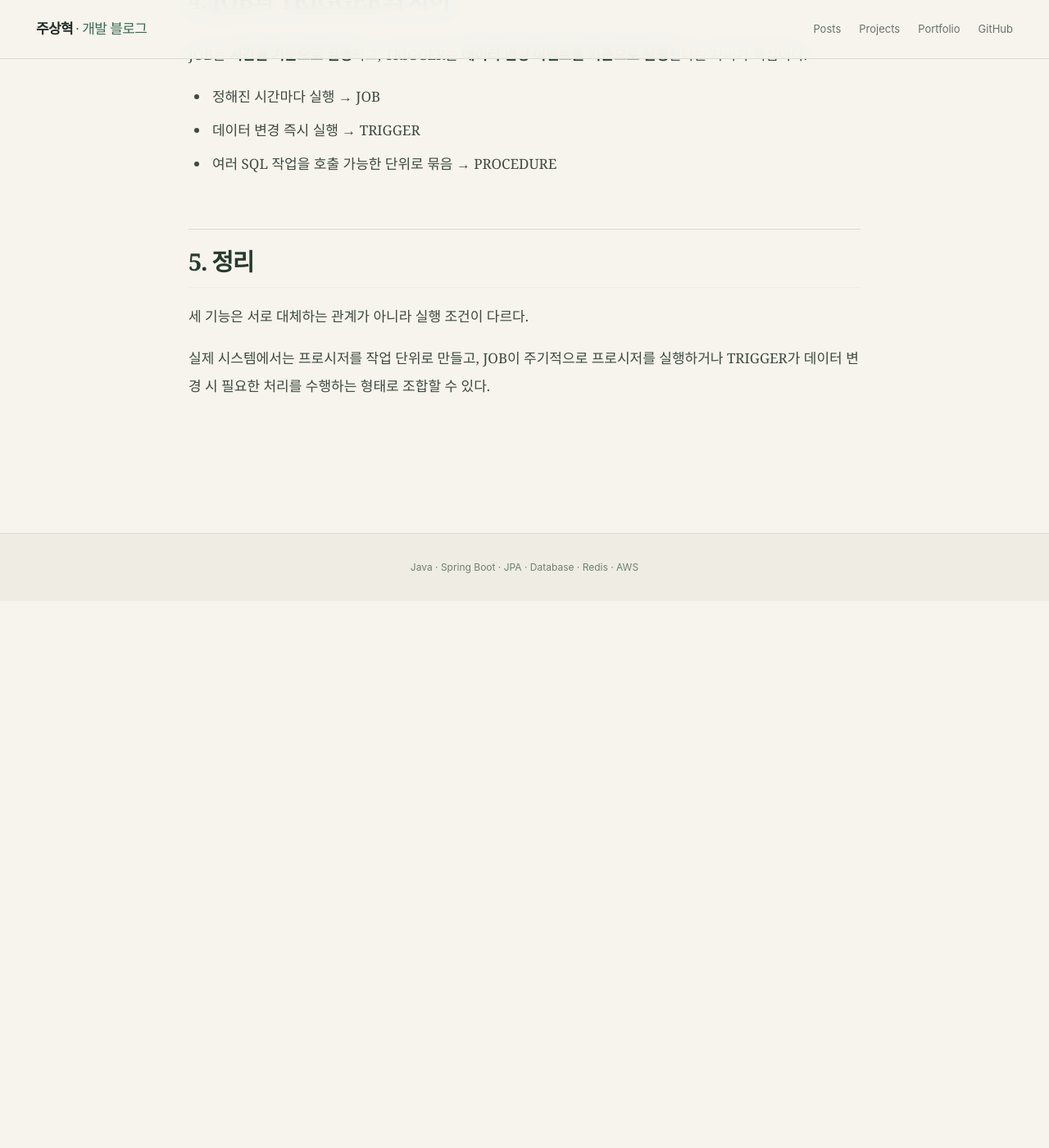
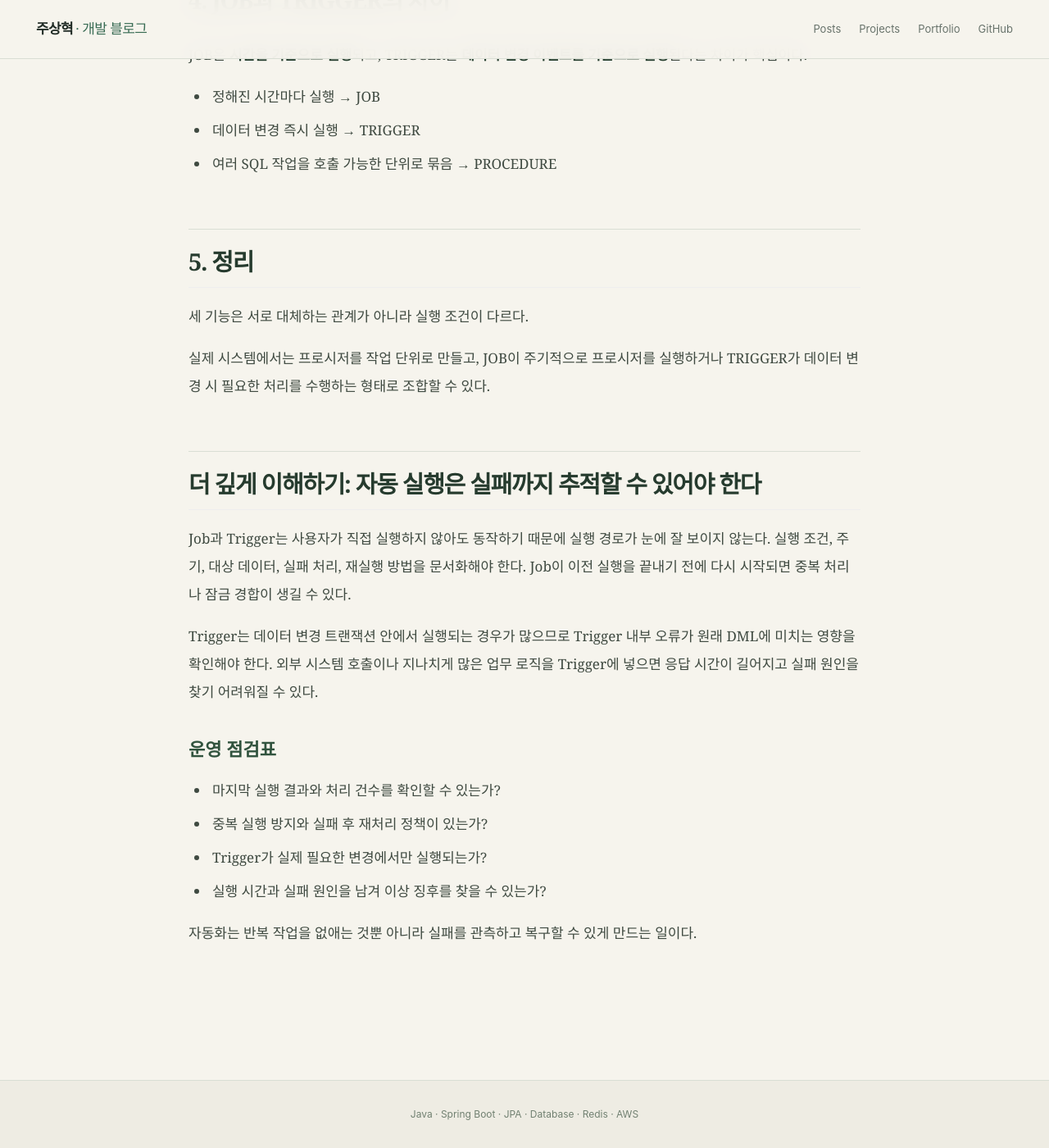
Before and after one commit to zuzusnasna/zuzusnasna.github.io, a Jekyll site: the page built from _posts/2026-10-28-plsql-job-trigger.md, in a window 1280 px wide and 1400 px high, scrolled down 1750 px. Shown: the whole window at 82% size. Built offline with Jekyll 4.4.1, drawn with Linux system fonts in a browser that asks for light colours; before the commit the page ends 2483 px from its top, so only the background shows below that.

```diff
--- a/_posts/2026-10-28-plsql-job-trigger.md
+++ b/_posts/2026-10-28-plsql-job-trigger.md
@@ -55,3 +55,17 @@ JOB은 **시간을 기준으로 실행**되고, TRIGGER는 **데이터 변경
 세 기능은 서로 대체하는 관계가 아니라 실행 조건이 다르다.
 
 실제 시스템에서는 프로시저를 작업 단위로 만들고, JOB이 주기적으로 프로시저를 실행하거나 TRIGGER가 데이터 변경 시 필요한 처리를 수행하는 형태로 조합할 수 있다.
+
+## 더 깊게 이해하기: 자동 실행은 실패까지 추적할 수 있어야 한다
+
+Job과 Trigger는 사용자가 직접 실행하지 않아도 동작하기 때문에 실행 경로가 눈에 잘 보이지 않는다. 실행 조건, 주기, 대상 데이터, 실패 처리, 재실행 방법을 문서화해야 한다. Job이 이전 실행을 끝내기 전에 다시 시작되면 중복 처리나 잠금 경합이 생길 수 있다.
+
+Trigger는 데이터 변경 트랜잭션 안에서 실행되는 경우가 많으므로 Trigger 내부 오류가 원래 DML에 미치는 영향을 확인해야 한다. 외부 시스템 호출이나 지나치게 많은 업무 로직을 Trigger에 넣으면 응답 시간이 길어지고 실패 원인을 찾기 어려워질 수 있다.
+
+### 운영 점검표
+- 마지막 실행 결과와 처리 건수를 확인할 수 있는가?
+- 중복 실행 방지와 실패 후 재처리 정책이 있는가?
+- Trigger가 실제 필요한 변경에서만 실행되는가?
+- 실행 시간과 실패 원인을 남겨 이상 징후를 찾을 수 있는가?
+
+자동화는 반복 작업을 없애는 것뿐 아니라 실패를 관측하고 복구할 수 있게 만드는 일이다.
```
